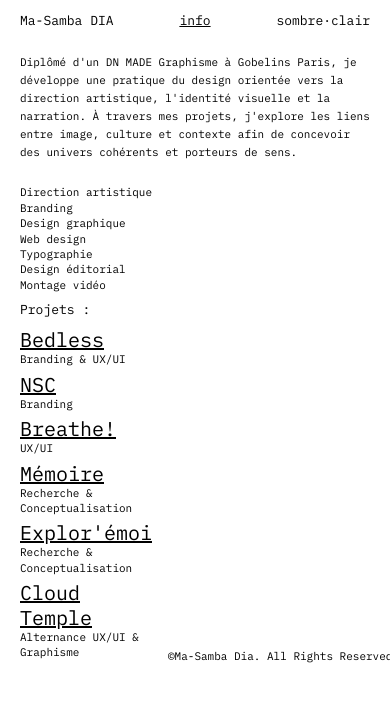
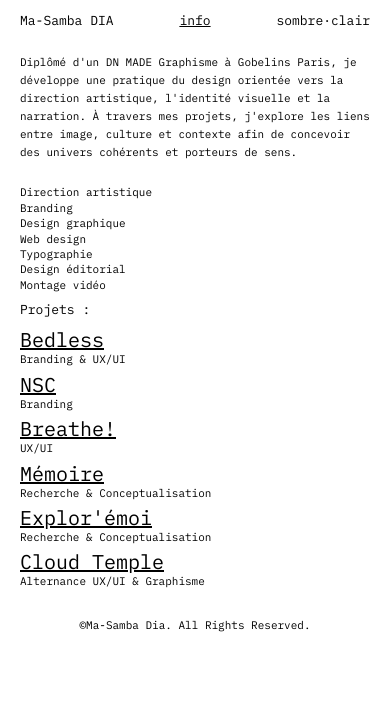
Before and after one commit to MaSambaXO/mon-portfolio, a Next.js app: page / in a window 390 px wide. Shown: the top 702 px of the page. Built offline with nearby package versions, Linux system fonts and the light colour scheme.

Commit message:
Fix info desktop grille 4col, copyright mobile footer seul, mobile stack sans overflow-hidden
Co-Authored-By: Claude Sonnet 4.6 <noreply@anthropic.com>

```diff
--- a/app/page.tsx
+++ b/app/page.tsx
@@ -293,7 +293,7 @@ export default function Home() {
           </div>
 
           {/* Mobile stack — sans contact */}
-          <div className="flex flex-col md:hidden px-5 pt-3 gap-6 overflow-hidden">
+          <div className="flex flex-col md:hidden px-5 pt-3 gap-6">
             <p className="leading-relaxed">{BIO}</p>
             <div>
               {SKILLS.map((s) => (
@@ -302,7 +302,8 @@ export default function Home() {
             </div>
           </div>
 
-          <div className="px-5 pb-5 pt-2 shrink-0 flex justify-between items-end">
+          <div className="px-5 pb-5 pt-2 shrink-0">
+            <div className="flex justify-between items-end">
               <div>
                 <div className="text-[13px] mb-2">Projets :</div>
                 {/* Desktop */}
@@ -314,7 +315,11 @@ export default function Home() {
                   <ProjectList onOpen={openProject} mobile />
                 </div>
               </div>
-            <div className="text-[11px] shrink-0 ml-4">©Ma-Samba Dia. All Rights Reserved.</div>
+              {/* Copyright desktop — même ligne que projets */}
+              <div className="hidden md:block text-[11px] shrink-0 ml-4">©Ma-Samba Dia. All Rights Reserved.</div>
+            </div>
+            {/* Copyright mobile — sa propre ligne */}
+            <div className="md:hidden text-[11px] text-center mt-6">©Ma-Samba Dia. All Rights Reserved.</div>
           </div>
         </>
       )}
@@ -426,11 +431,8 @@ export default function Home() {
       {/* ── INFO ── */}
       {view === "info" && (
         <>
-          {/* Desktop : grille 3 col — photo | bio+contact centré | vide */}
-          <div
-            className="hidden md:grid md:flex-1 px-5 pt-3 overflow-hidden"
-            style={{ gridTemplateColumns: "1fr 2fr 1fr" }}
-          >
+          {/* Desktop : grille 4 col — photo | bio+contact centré (col-span-2) | vide */}
+          <div className="hidden md:grid md:flex-1 px-5 pt-3 overflow-hidden" style={COLS}>
             <div className="flex items-center">
               {INFO_PHOTO ? (
                 // eslint-disable-next-line @next/next/no-img-element
@@ -439,9 +441,11 @@ export default function Home() {
                 <div className={`w-36 h-44 ${photo}`} />
               )}
             </div>
-            <div className="flex flex-col justify-center gap-4">
+            <div className="col-span-2 flex flex-col items-center justify-center">
+              <div className="max-w-xs w-full flex flex-col gap-3">
                 <p className="leading-relaxed">{BIO}</p>
                 <div><ContactBlock /></div>
+              </div>
             </div>
             <div />
           </div>
```
Lines whose indentation alone changed are shown as unchanged.
